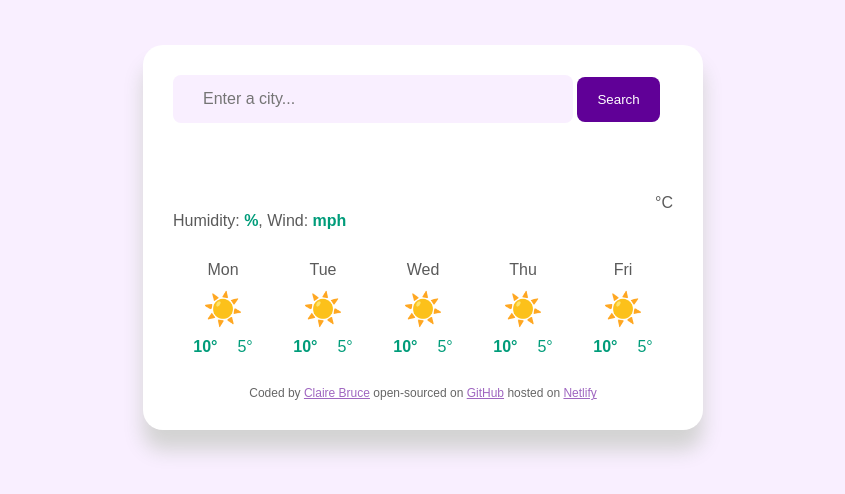
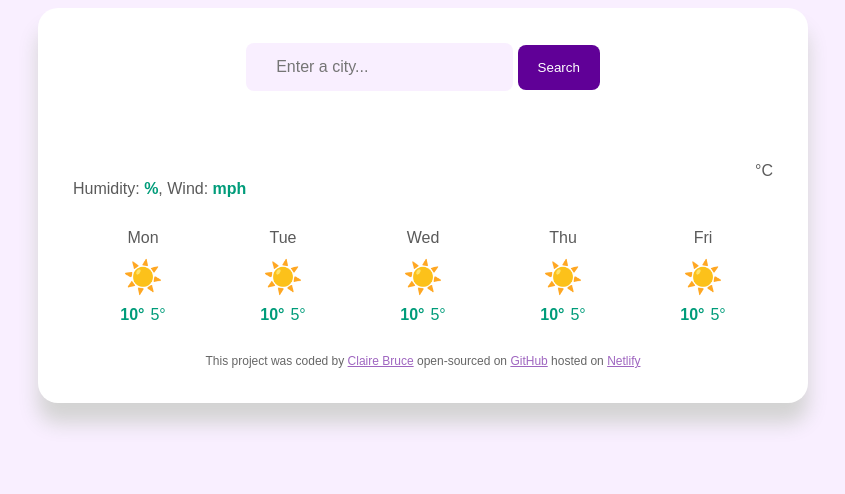
Before and after one commit to ClaireBruce/bootsorsandals, a plain HTML site: page index.html in a window 1280 px wide. Shown: the whole page, without its empty margins (217-1062 px from the left). Drawn offline with nearby package versions, Linux system fonts and the light colour scheme; no server answers.

Commit message:
Fixed CSS for handheld devices

```diff
--- a/index.html
+++ b/index.html
@@ -81,7 +81,7 @@
     </div>
     </div>
 </main>
-    <footer>Coded by <a href="https://github.com/ClaireBruce" target="_blank">Claire Bruce</a> open-sourced on <a href="https://github.com/" target="_blank">GitHub</a> hosted on <a href="https://www.netlify.com/" target="_blank">Netlify</a></footer>
+    <footer>This project was coded by <a href="https://github.com/ClaireBruce" target="_blank">Claire Bruce</a> open-sourced on <a href="https://github.com/" target="_blank">GitHub</a> hosted on <a href="https://www.netlify.com/" target="_blank">Netlify</a></footer>
 </div>
 </body>
 <script src="src/index.js"></script>
--- a/src/style.css
+++ b/src/style.css
@@ -1,14 +1,15 @@
 body {
     background-color: rgb(249, 239, 255);
     font-family: Arial, Helvetica, sans-serif;
-
+    text-align: center;
 }
 
 .weather-app {
     background: white;
-    max-width: 500px;
-    margin: 45px auto;
-    padding: 30px;
+    max-width: 700px;
+    padding: 35px;
+    margin-left: auto;
+    margin-right: auto;
     box-shadow: 0 20px 20px lightgrey;
     border-radius: 20px;
 }
@@ -28,6 +29,7 @@ h1 {
 
 .date-heading {
     text-align: center;
+    font-size: 20px;
     color: rgb(90, 90, 90)
 }
 
@@ -37,7 +39,7 @@ h1 {
     border-radius: 8px;
     font-size: 16px;
     padding: 15px 30px;
-    width: 400px;
+    max-width: 400px;
 }
 
 .search-form-button {
@@ -108,7 +110,7 @@ margin-top: 30px;
 }
 
 .weather-forecast-temperature {
-    padding: 0 10px;
+    padding: 0 3px;
 }
 
 footer {
```
